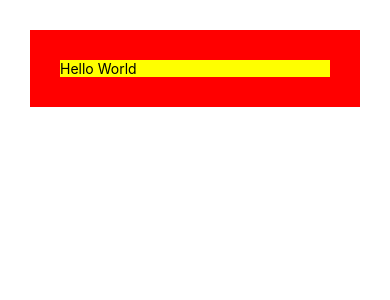
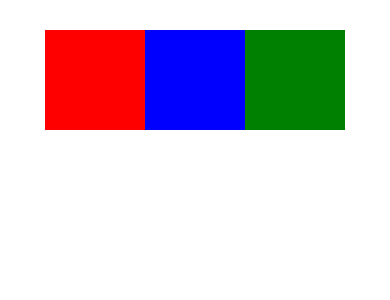
Before and after one commit to afifbasya/belajar-rn-dasar, a React Native app: screen / in a window 390 px wide. Shown: the top 300 px of the page. Built offline with nearby package versions, Linux system fonts and the light colour scheme.

Commit message:
add flexbox

```diff
--- a/App.js
+++ b/App.js
@@ -4,12 +4,19 @@ export default function App() {
   return (
     <View style={styles.container}>
 
-      {/* Margin dan Padding  */}
-      <View style={styles.card}>
-        <View style={styles.content}>
-          <Text>Hello World</Text>
-        </View>
+      <View style={styles.wrapperKotak}>
+        {/* Kotak Merah  */}
+        <View style={styles.merah} />
+        {/* Kotak Biru  */}
+        <View style={styles.biru} />
+        {/* Kotak Hijau */}
+        <View style={styles.hijau} />
       </View>
+
+      {/* 1. Flex
+      2. Flex Direction
+      3. Justify Content
+      4. Align Items */}
 
     </View>
   );
@@ -19,13 +26,25 @@ const styles = StyleSheet.create({
   container: {
     flex: 1,
     backgroundColor: '#fff',
+    marginTop: 30
   },
-  card: {
+  merah: {
     backgroundColor: 'red',
-    padding: 30,
-    margin: 30
+    width: 100,
+    height: 100
   },
-  content: {
-    backgroundColor: 'yellow'
+  biru: {
+    backgroundColor: 'blue',
+    width: 100,
+    height: 100
+  },
+  hijau: {
+    backgroundColor: 'green',
+    width: 100,
+    height: 100
+  },
+  wrapperKotak: {
+    flexDirection: 'row',
+    justifyContent: 'center'
   }
 });
```
